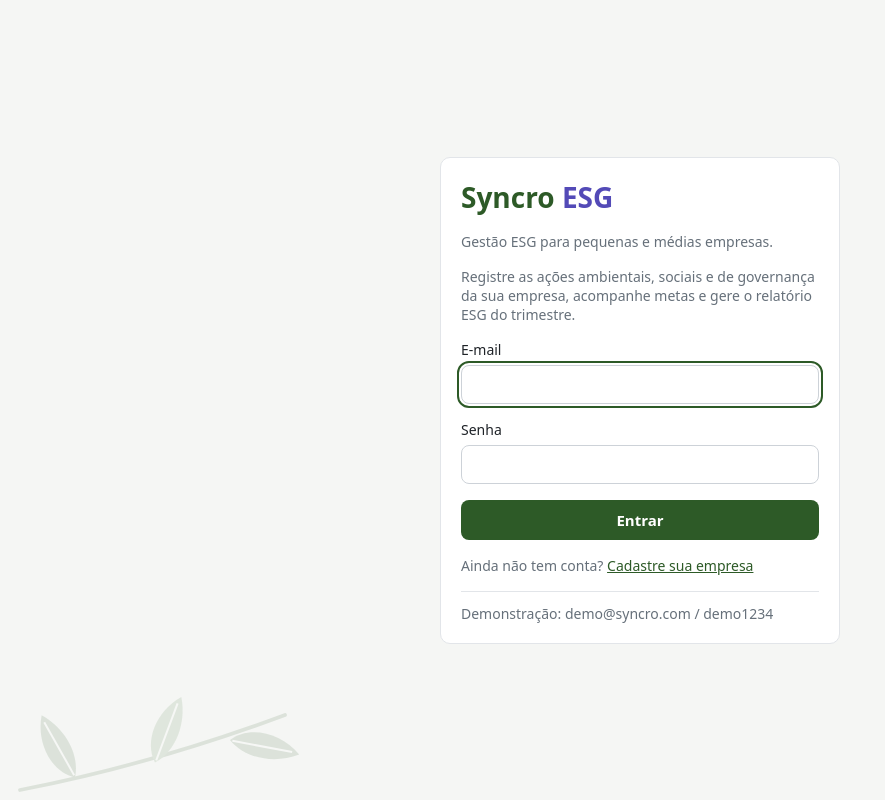
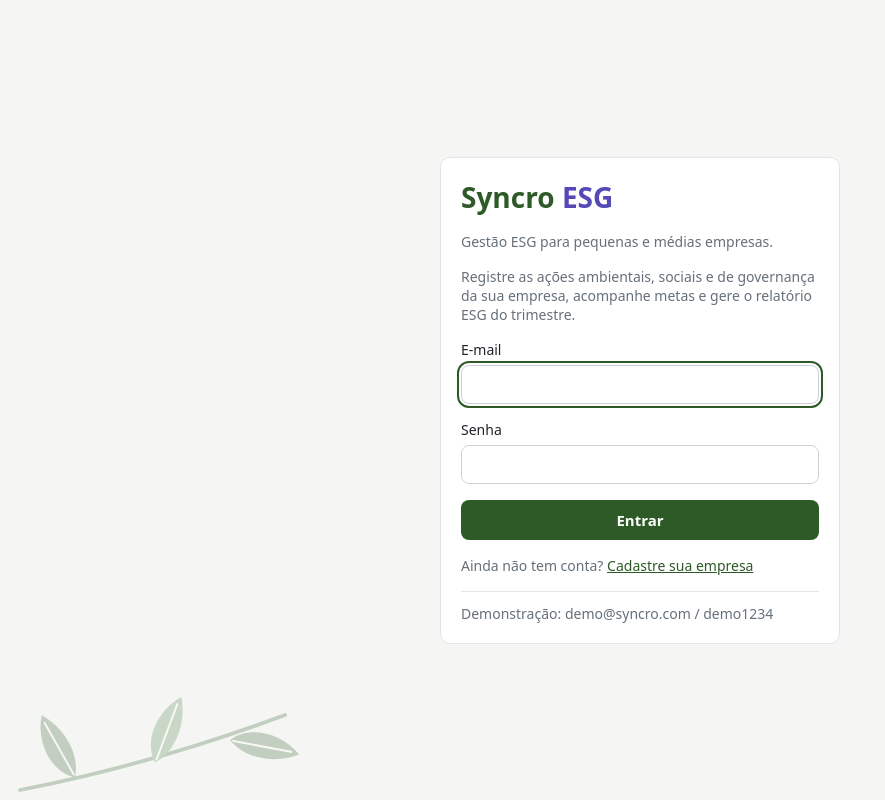
Before and after one commit to leonardoluirodrigues1-lang/syncro-esg, a React (Vite) app in the folder frontend/: page /login in a window 1280 px wide. Shown: the whole page, without its empty margins (0-885 px from the left). Built offline with nearby package versions, Linux system fonts and the light colour scheme; no server answers.

Commit message:
Enfeites: folhas com opacidade 0,25 para aparecer no projetor
Co-Authored-By: Claude Opus 5.5 <noreply@anthropic.com>

```diff
--- a/frontend/src/estilos.css
+++ b/frontend/src/estilos.css
@@ -839,7 +839,7 @@ input:disabled {
   position: absolute;
   z-index: -1;
   pointer-events: none;
-  opacity: 0.12;
+  opacity: 0.25; /* forte o bastante para aparecer no projetor */
 }
 /* Login e cadastro: canto inferior esquerdo da tela. */
 .folhas-acesso {
@@ -854,7 +854,6 @@ input:disabled {
   bottom: 30px;
   width: 110px;
   height: 40px;
-  opacity: 0.1;
 }
 /* Conteúdo: faixa de cima do canto direito, acima da linha do seletor de trimestre. */
 .folhas-conteudo {
```
